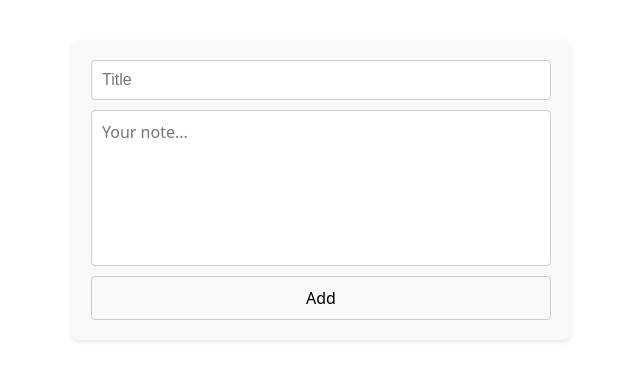
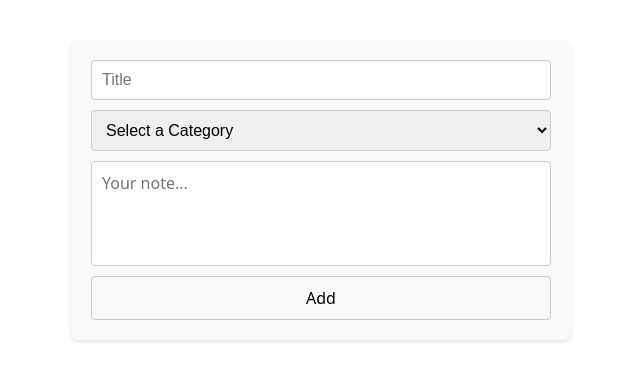
Before and after one commit to GiantbYTES/QuickNotes-Project, a React (Vite) app in the folder my-app/: page / in a window 1280 px wide. Shown: the part 190-570 px from the top of the page, without its empty margins (319-959 px from the left). Built offline with nearby package versions, Linux system fonts and the light colour scheme.

Commit message:
Step 8 done

```diff
--- a/my-app/src/Components/Note/Note.css
+++ b/my-app/src/Components/Note/Note.css
@@ -115,3 +115,20 @@
   border: #333 1px solid;
   color: #333;
 }
+.category {
+  font-size: 1em;
+  color: #949494;
+  margin-bottom: 5px;
+}
+.categoryEditInput {
+  width: 100%;
+  padding: 10px;
+  margin-top: 10px;
+  border: 1px solid #ccc;
+  border-radius: 5px;
+  font-size: 1.2em;
+  font-weight: bold;
+  color: #333;
+  box-sizing: border-box;
+  background-color: #f9f9f9;
+}
--- a/my-app/src/Components/Note/Note.jsx
+++ b/my-app/src/Components/Note/Note.jsx
@@ -4,19 +4,21 @@ import Modal from "react-modal";
 
 export function Note({
   title,
+  category,
   text,
   date,
   onDelete,
-
   editNote,
   noteId,
 }) {
   const [modalIsOpen, setIsOpen] = useState(false);
   const [editedTitle, setEditedTitle] = useState(title || "");
+  const [editedCategory, setEditedCategory] = useState(category || "");
   const [editedText, setEditedText] = useState(text || "");
 
   function openModal() {
     setEditedTitle(title || "");
+    setEditedCategory(category || "");
     setEditedText(text || "");
     setIsOpen(true);
   }
@@ -31,7 +33,7 @@ export function Note({
   }
 
   function handleUpdate() {
-    editNote(noteId, editedTitle, editedText);
+    editNote(noteId, editedTitle, editedCategory, editedText);
     closeModal();
   }
 
@@ -41,6 +43,7 @@ export function Note({
         <div className="NoteContainer">
           <div className="date">{date}</div>
           {title ? <div className="title">{title}</div> : null}
+          {category ? <div className="category">{category}</div> : null}
           <div className="text">{text}</div>
         </div>
         <div className="delete" onClick={handleDeleteClick}>
@@ -62,6 +65,21 @@ export function Note({
             value={editedTitle}
             placeholder="Enter title..."
           />
+          <select
+            name="category"
+            id="category"
+            className="categoryEditInput"
+            value={editedCategory}
+            onChange={(e) => setEditedCategory(e.target.value)}
+          >
+            <option value="" selected>
+              Select a Category
+            </option>
+            <option value="Personal">Personal</option>
+            <option value="Work">Work</option>
+            <option value="Study">Study</option>
+            <option value="Other">Other</option>
+          </select>
           <input
             className="textEditInput"
             onChange={(e) => setEditedText(e.target.value)}
--- a/my-app/src/Components/NoteCreator/NoteCreator.css
+++ b/my-app/src/Components/NoteCreator/NoteCreator.css
@@ -60,3 +60,11 @@
 .addNoteButton:hover {
   background-color: #e0e0e0;
 }
+.categoryInput {
+  width: 100%;
+  padding: 10px;
+  margin-bottom: 10px;
+  border: 1px solid #ccc;
+  border-radius: 4px;
+  font-size: 16px;
+}
--- a/my-app/src/Components/NoteCreator/NoteCreator.jsx
+++ b/my-app/src/Components/NoteCreator/NoteCreator.jsx
@@ -4,13 +4,16 @@ import { useState } from "react";
 import moment from "moment";
 
 export function NoteCreator() {
-  const [note, setNote] = useState({ title: "", text: "" });
+  const [note, setNote] = useState({ title: "", text: "", category: "" });
   function handleChangeText(event) {
     const date = moment().format("MMM Do h:mm A");
     setNote({ ...note, text: event.target.value, date: date });
   }
   function handleChangeTitle(event) {
     setNote({ ...note, title: event.target.value });
+  }
+  function handleChangeCategory(event) {
+    setNote({ ...note, category: event.target.value });
   }
   const savedList = () => {
     const stored = JSON.parse(localStorage.notesList || "[]");
@@ -24,7 +27,7 @@ export function NoteCreator() {
       }
       const newList = list.concat(note);
       setList(newList);
-      setNote({ title: "", text: "" });
+      setNote({ title: "", text: "", category: "" });
       localStorage.notesList = JSON.stringify(newList);
     }
   }
@@ -42,9 +45,16 @@ export function NoteCreator() {
     }
   }
 
-  function editNote(noteId, newTitle, newText) {
+  function editNote(noteId, newTitle, newCategory, newText) {
     const newList = list.map((note, id) =>
-      id === noteId ? { ...note, title: newTitle || "", text: newText } : note
+      id === noteId
+        ? {
+            ...note,
+            title: newTitle || "",
+            text: newText,
+            category: newCategory || "",
+          }
+        : note
     );
     setList(newList);
     localStorage.notesList = JSON.stringify(newList);
@@ -60,6 +70,21 @@ export function NoteCreator() {
             value={note.title}
             placeholder="Title"
           />
+          <select
+            name="category"
+            id="category"
+            className="categoryInput"
+            value={note.category}
+            onChange={(e) => handleChangeCategory(e)}
+          >
+            <option value="" selected>
+              Select a Category
+            </option>
+            <option value="Personal">Personal</option>
+            <option value="Work">Work</option>
+            <option value="Study">Study</option>
+            <option value="Other">Other</option>
+          </select>
           <textarea
             id="text-input"
             onChange={(e) => handleChangeText(e)}
--- a/my-app/src/Components/NotesList/NotesList.jsx
+++ b/my-app/src/Components/NotesList/NotesList.jsx
@@ -1,13 +1,7 @@
 import "./NotesList.css";
 import Note from "../Note/Note";
 
-export function NotesList({
-  listOfNotes,
-  onDeleteNote,
-  editNoteTitle,
-  editNoteText,
-  editNote,
-}) {
+export function NotesList({ listOfNotes, onDeleteNote, editNote }) {
   //   console.log("list" + listOfNotes);
   if (listOfNotes[0].text === "") {
     return <div className="NotesList"></div>;
@@ -19,6 +13,7 @@ export function NotesList({
           <Note
             key={id}
             title={n.title}
+            category={n.category}
             text={n.text}
             date={n.date}
             onDelete={onDeleteNote}
```
